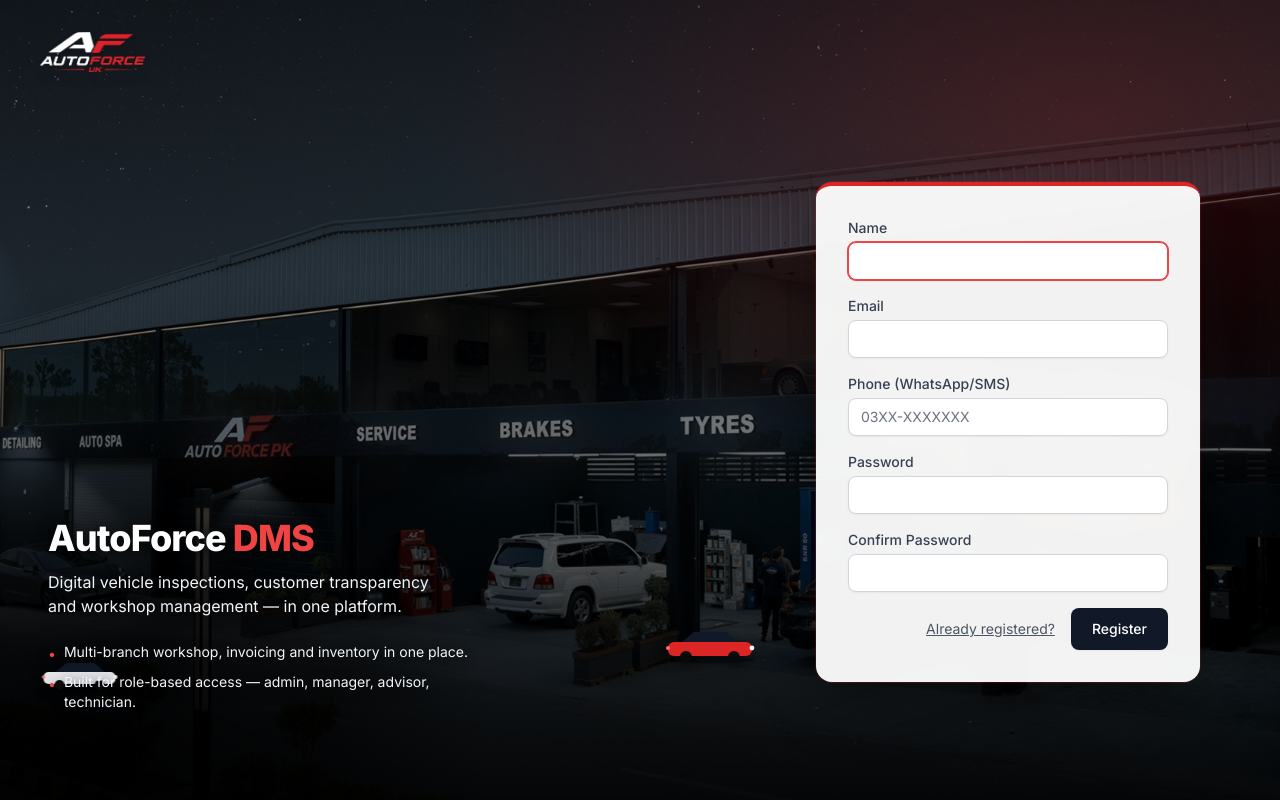
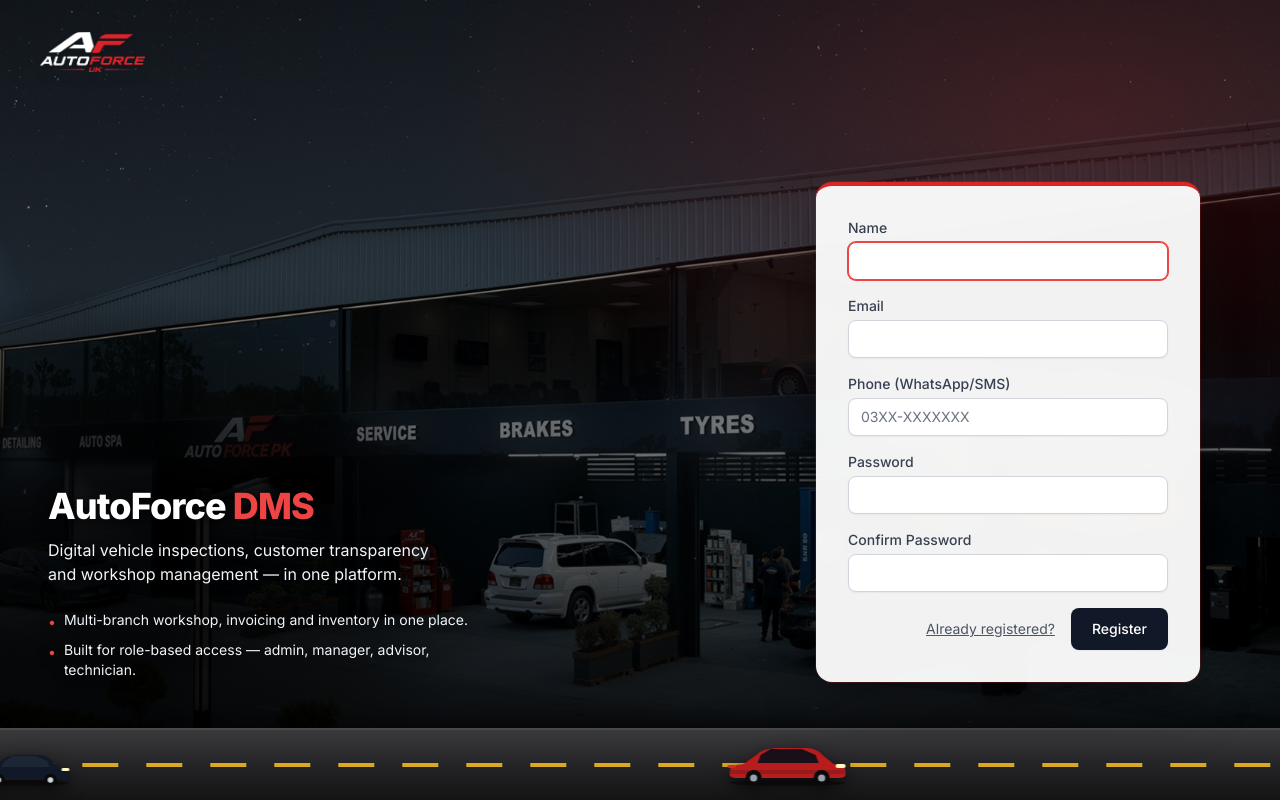
Before and after one commit to bilalfarooq000/autoforce, a Laravel app: page /register in a window 1280 px wide. Run offline with Laravel 12, Linux system fonts and the light colour scheme; style sheets or scripts are compiled from the project's sources; parts of the project's set-up code (start-up, migrations or seed data) failed here and were passed over.

Commit message:
Add a visible road strip with lane markings and sleeker luxury coupe silhouettes
Replaces the plain car icons with a proper dark-asphalt road band
(animated dashed lane markings) running along the bottom, with two
lower, sleeker coupe/sedan silhouettes driving across it toward the
garage. Also raises the text block so it clears the road instead of
overlapping it.

Co-Authored-By: Claude Sonnet 5 <noreply@anthropic.com>

```diff
--- a/resources/views/layouts/guest.blade.php
+++ b/resources/views/layouts/guest.blade.php
@@ -24,28 +24,45 @@
                 animation: kenburns 22s ease-in-out infinite alternate;
             }
 
-            /* Cars driving across the bottom, toward the garage */
-            .car-lane {
+            .road {
                 position: absolute;
-                left: 0;
-                width: 100%;
-                height: 44px;
-                z-index: 15;
-                pointer-events: none;
+                left: 0; right: 0; bottom: 0;
+                height: 72px;
+                z-index: 10;
+                background: linear-gradient(180deg, #3a3a3d 0%, #222224 55%, #141415 100%);
+                border-top: 2px solid rgba(255,255,255,.22);
+                box-shadow: 0 -8px 24px rgba(0,0,0,.55);
             }
+            .road::after {
+                content: "";
+                position: absolute;
+                left: 0; right: 0; top: 50%;
+                height: 4px;
+                transform: translateY(-50%);
+                background-image: repeating-linear-gradient(90deg, #fbbf24 0 36px, transparent 36px 64px);
+                animation: roadScroll 1.4s linear infinite;
+                opacity: .85;
+            }
+            @keyframes roadScroll {
+                0%   { background-position-x: 0; }
+                100% { background-position-x: -64px; }
+            }
+
             @keyframes driveIn {
-                0%   { transform: translateX(-20vw); opacity: 0; }
-                10%  { opacity: 1; }
-                85%  { opacity: 1; }
-                100% { transform: translateX(78vw); opacity: 0; }
+                0%   { transform: translateX(-25vw); opacity: 0; }
+                8%   { opacity: 1; }
+                88%  { opacity: 1; }
+                100% { transform: translateX(80vw); opacity: 0; }
             }
             .car {
                 position: absolute;
-                bottom: 0;
+                bottom: 14px;
+                left: 0;
+                z-index: 15;
                 animation-name: driveIn;
                 animation-timing-function: linear;
                 animation-iteration-count: infinite;
-                filter: drop-shadow(0 4px 6px rgba(0,0,0,.5));
+                filter: drop-shadow(0 6px 8px rgba(0,0,0,.6));
             }
 
             @keyframes floatCard {
@@ -72,31 +89,35 @@
             <div class="absolute inset-0 z-[5]" style="background: linear-gradient(180deg, rgba(0,0,0,.55) 0%, rgba(0,0,0,.4) 35%, rgba(0,0,0,.65) 70%, rgba(0,0,0,.92) 100%);"></div>
             <div class="absolute inset-0 z-[5]" style="background: radial-gradient(1100px 600px at 85% 15%, rgba(220,38,38,.2) 0%, transparent 60%);"></div>
             <!-- Dedicated dark panel behind the left-side text so it stays legible over the busy photo -->
-            <div class="absolute inset-0 z-[5]" style="background: radial-gradient(520px 420px at 8% 92%, rgba(0,0,0,.85) 0%, rgba(0,0,0,.55) 45%, transparent 75%);"></div>
+            <div class="absolute inset-0 z-[5]" style="background: radial-gradient(520px 380px at 8% 72%, rgba(0,0,0,.85) 0%, rgba(0,0,0,.55) 45%, transparent 75%);"></div>
 
-            <!-- Cars driving across the road toward the garage -->
-            <div class="car-lane" style="bottom: 17%;">
-                <svg class="car" width="92" height="34" viewBox="0 0 92 34" style="animation-duration: 9s; animation-delay: 0s;">
-                    <ellipse cx="46" cy="30" rx="44" ry="3" fill="black" opacity=".35"/>
-                    <rect x="4" y="12" width="84" height="14" rx="6" fill="#dc2626"/>
-                    <path d="M18 12 L30 2 H62 L74 12 Z" fill="#111827"/>
-                    <circle cx="22" cy="27" r="6" fill="#0a0a0a"/>
-                    <circle cx="70" cy="27" r="6" fill="#0a0a0a"/>
-                    <circle cx="88" cy="18" r="2.4" fill="#fff" opacity=".95"/>
-                    <circle cx="4" cy="18" r="2" fill="#f87171"/>
-                </svg>
-            </div>
-            <div class="car-lane" style="bottom: 13.5%;">
-                <svg class="car" width="78" height="30" viewBox="0 0 78 30" style="animation-duration: 11s; animation-delay: 4s;">
-                    <ellipse cx="39" cy="26" rx="37" ry="2.6" fill="black" opacity=".35"/>
-                    <rect x="3" y="10" width="72" height="12" rx="5" fill="#e5e7eb"/>
-                    <path d="M15 10 L26 1 H54 L64 10 Z" fill="#111827"/>
-                    <circle cx="19" cy="23" r="5" fill="#0a0a0a"/>
-                    <circle cx="59" cy="23" r="5" fill="#0a0a0a"/>
-                    <circle cx="75" cy="15" r="2" fill="#fff" opacity=".95"/>
-                    <circle cx="3" cy="15" r="1.7" fill="#f87171"/>
-                </svg>
-            </div>
+            <!-- Road strip with lane markings -->
+            <div class="road"></div>
+
+            <!-- Luxury coupe driving across, toward the garage -->
+            <svg class="car" width="128" height="40" viewBox="0 0 128 40" style="animation-duration: 8.5s; animation-delay: 0s;">
+                <ellipse cx="64" cy="37" rx="58" ry="3" fill="black" opacity=".4"/>
+                <path d="M6 26 C6 20 12 19 20 18 L34 8 C38 4 46 2 56 2 L82 2 C90 2 96 5 100 10 L110 18 C118 19 122 21 122 26 L122 28 C122 31 119 32 115 32 L13 32 C9 32 6 31 6 28 Z" fill="#b91c1c"/>
+                <path d="M37 9 L47 3 L78 3 L92 9 L95 17 L34 17 Z" fill="#0b0f19" opacity=".92"/>
+                <rect x="6" y="24" width="116" height="4" fill="#7f1d1d" opacity=".6"/>
+                <circle cx="30" cy="32" r="8" fill="#0a0a0a"/>
+                <circle cx="30" cy="32" r="3.6" fill="#9ca3af"/>
+                <circle cx="98" cy="32" r="8" fill="#0a0a0a"/>
+                <circle cx="98" cy="32" r="3.6" fill="#9ca3af"/>
+                <rect x="112" y="18" width="10" height="4" rx="2" fill="#fef9c3"/>
+                <rect x="4" y="19" width="8" height="3" rx="1.5" fill="#dc2626"/>
+            </svg>
+            <svg class="car" width="100" height="32" viewBox="0 0 100 32" style="animation-duration: 10.5s; animation-delay: 4.3s;">
+                <ellipse cx="50" cy="29" rx="45" ry="2.6" fill="black" opacity=".4"/>
+                <path d="M5 21 C5 16 10 15 17 14 L28 6 C31 3 38 1 46 1 L64 1 C70 1 75 4 78 8 L86 14 C92 15 95 17 95 21 L95 23 C95 25 93 26 90 26 L10 26 C7 26 5 25 5 23 Z" fill="#111827"/>
+                <path d="M30 7 L38 2 L62 2 L73 7 L75 13 L27 13 Z" fill="#1f2937" opacity=".9"/>
+                <circle cx="24" cy="26" r="6.2" fill="#0a0a0a"/>
+                <circle cx="24" cy="26" r="2.8" fill="#d1d5db"/>
+                <circle cx="76" cy="26" r="6.2" fill="#0a0a0a"/>
+                <circle cx="76" cy="26" r="2.8" fill="#d1d5db"/>
+                <rect x="87" y="14" width="8" height="3" rx="1.5" fill="#fef9c3"/>
+                <rect x="3" y="15" width="6" height="2.4" rx="1.2" fill="#dc2626"/>
+            </svg>
 
             <!-- Top brand strip -->
             <div class="relative z-20 px-6 sm:px-10 pt-8">
@@ -104,7 +125,7 @@
             </div>
 
             <div class="relative z-20 min-h-[calc(100vh-5rem)] flex items-center justify-center lg:justify-end px-6 sm:px-10 lg:pr-20 py-10">
-                <div class="hidden lg:block absolute left-12 bottom-20 max-w-md text-left">
+                <div class="hidden lg:block absolute left-12 bottom-28 max-w-md text-left">
                     <h1 class="text-4xl font-extrabold text-white tracking-tight drop-shadow-[0_2px_8px_rgba(0,0,0,.9)]">AutoForce <span class="text-red-500">DMS</span></h1>
                     <p class="text-base text-slate-100 mt-3 max-w-sm drop-shadow-[0_2px_6px_rgba(0,0,0,.9)]">Digital vehicle inspections, customer transparency and workshop management — in one platform.</p>
                     <ul class="mt-6 space-y-2 text-left">
```
